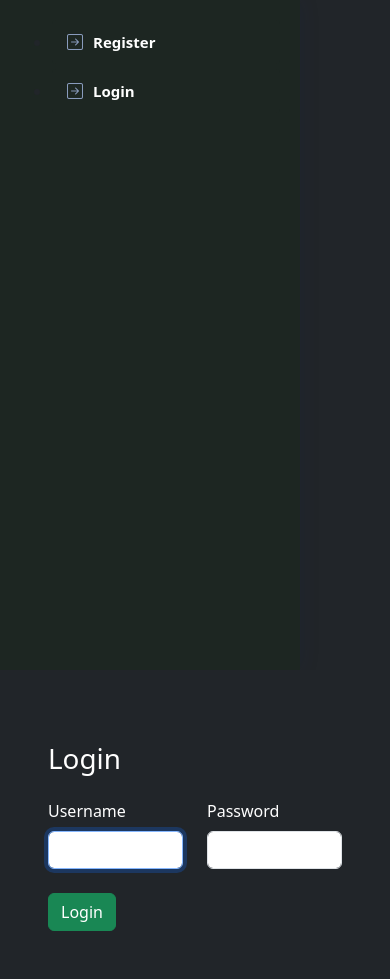
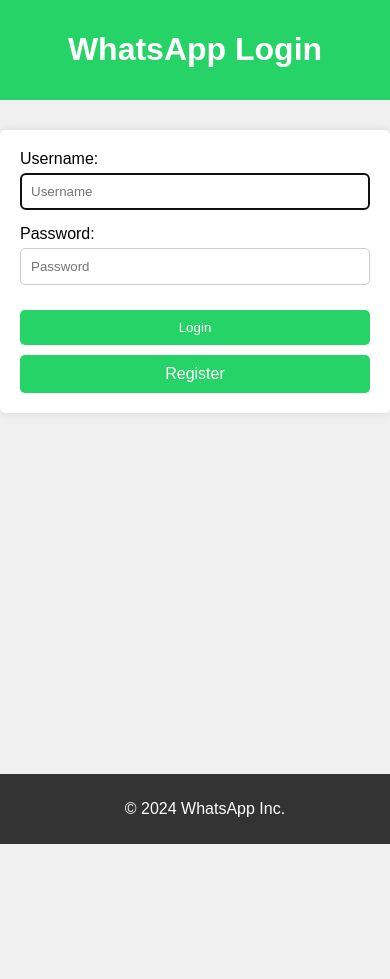
Before and after one commit to tony-cypher/whatsapp-clone, a Django app: page /users/login/ in a window 390 px wide. After the commit the page ends 844 px from the top, so only its background shows below. Run offline with Django 5.2, Linux system fonts and the light colour scheme; some libraries are stand-ins or nearby versions.

Commit message:
Updated the login form

```diff
--- /dev/null
+++ b/home/static/users/main.css
@@ -0,0 +1,73 @@
+body {
+  font-family: Arial, sans-serif;
+  background-color: #f0f0f0;
+  margin: 0;
+  padding: 0;
+}
+
+.header {
+  background-color: #25d366;
+  color: white;
+  padding: 10px;
+  text-align: center;
+}
+
+.container {
+  padding: 20px;
+  max-width: 400px;
+  margin: 30px auto;
+  background-color: white;
+  border-radius: 5px;
+  box-shadow: 0 0 10px rgba(0, 0, 0, 0.1);
+}
+
+.input-group {
+  margin-bottom: 15px;
+}
+
+.input-group label {
+  display: block;
+  margin-bottom: 5px;
+}
+
+.input-group input {
+  width: 100%;
+  padding: 10px;
+  box-sizing: border-box;
+  border: 1px solid #ccc;
+  border-radius: 5px;
+}
+
+.btn-login {
+  background-color: #25d366;
+  color: white;
+  padding: 10px;
+  border: none;
+  border-radius: 5px;
+  cursor: pointer;
+  width: 100%;
+  margin-top: 10px;
+}
+.btn-download {
+  text-decoration: none;
+  display: block;
+  text-align: center;
+  background-color: #25d366;
+  color: white;
+  padding: 10px 0;
+  border: none;
+  border-radius: 5px;
+  cursor: pointer;
+  width: 100%;
+  margin-top: 10px;
+}
+
+.footer {
+  background-color: #333;
+  color: white;
+  text-align: center;
+  padding: 10px;
+  position: fixed;
+  width: 100%;
+  bottom: 0;
+}
--- a/users/forms.py
+++ b/users/forms.py
@@ -11,7 +11,7 @@ class RegistrationForm(UserCreationForm):
         model = User
         fields = ('username', 'email', 'first_name', 'password1', 'password2')
         widgets = {
-            'username': forms.TextInput(attrs={'class':'form-control'}),
-            'email': forms.EmailInput(attrs={'class':'form-control'}),
-            'first_name': forms.TextInput(attrs={'class':'form-control'}),
+            'username': forms.TextInput(attrs={'placeholder':'Username'}),
+            'email': forms.EmailInput(attrs={'placeholder':'Email'}),
+            'first_name': forms.TextInput(attrs={'placeholder':'First Name'}),
         }
--- a/users/templates/users/login.html
+++ b/users/templates/users/login.html
@@ -1,32 +1,25 @@
-{% extends 'home/base.html' %} {% block content %}
-<div class="col p-5 bg-dark text-white">
-  <div class="container">
-    <h1 class="my-4">Login</h1>
-    <!-- FORM ERRORS -->
-    {% if form.errors %}
-    <div class="alert alert-warning my-3" role="alert">
-      <ul>
-        {% for field, errors in form.errors.items %} {% for error in errors %}
-        <li>{{ error }}</li>
-        {% endfor %} {% endfor %}
-      </ul>
+{% extends 'users/register.html' %} {% block content %}
+<div class="header">
+  <h1>WhatsApp Login</h1>
+</div>
+<div class="container">
+  <form action="" method="POST">
+    {% load widget_tweaks %} {% csrf_token %}
+    <div class="input-group">
+      <label for="phone">Username:</label>
+      {{ form.username | attr:"placeholder:Username" }}
     </div>
-    {% endif %}
+    <div class="input-group">
+      <label for="code">Password:</label>
+      {{ form.password | attr:"placeholder:Password" }}
+    </div>
+    <button class="btn-login" type="submit"">Login</button>
+    <a href=" {% url 'register' %}" class=" btn-download">Register</a>
+  </form>
 
-    <form action="" method="POST">
-      {% load widget_tweaks %} {% csrf_token %}
-      <div class="row">
-        <div class="col">
-          <label class="form-label">Username</label>
-          {{ form.username |add_class:"form-control" }}
-        </div>
-        <div class="col">
-          <label class="form-label">Password</label>
-          {{ form.password |add_class:'form-control' }}
-        </div>
-      </div>
-      <button type="submit" class="btn btn-success mt-4">Login</button>
-    </form>
-  </div>
 </div>
+<div class=" footer">
+  <p>© 2024 WhatsApp Inc.</p>
+</div>
+
 {% endblock %}
--- a/users/templates/users/register.html
+++ b/users/templates/users/register.html
@@ -1,44 +1,65 @@
-{% extends 'home/base.html' %} {% block content %}
-<div class="col p-5 bg-dark text-white">
+{% load static %}
+<!DOCTYPE html>
+<html lang="en">
+
+<head>
+  <meta charset="UTF-8">
+  <meta name="viewport" content="width=device-width, initial-scale=1.0">
+  <title>WhatsApp Login</title>
+  <link rel="stylesheet" href="{% static 'users/main.css' %}">
+</head>
+
+<body>
+  {% block content %}
+  <div class="header">
+    <h1>WhatsApp Register</h1>
+  </div>
   <div class="container">
-    <h1 class="my-4">Register</h1>
-    <!-- FORM ERRORS -->
-    {% if form.errors %}
-    <div class="alert alert-warning my-3" role="alert">
-      <ul>
-        {% for field, errors in form.errors.items %} {% for error in errors %}
-        <li>{{ error }}</li>
-        {% endfor %} {% endfor %}
-      </ul>
-    </div>
-    {% endif %}
-
     <form action="" method="POST">
       {% csrf_token %}
-      <div class="row g-3">
-        <div class="col-md-6">
-          <label class="form-label">Username</label>
-          {{ form.username }}
-        </div>
-        <div class="col-md-6">
-          <label class="form-label">Email</label>
-          {{ form.email }}
-        </div>
-        <div class="col-md-4">
-          <label class="form-label">First name</label>
-          {{ form.first_name }}
-        </div>
-        <div class="col-md-4">
-          <label class="form-label">Password</label>
-          {{ form.password1 }}
-        </div>
-        <div class="col-md-4">
-          <label class="form-label">Confirm Password</label>
-          {{ form.password2 }}
-        </div>
+      <div class="input-group">
+        <label for="phone">Username:</label>
+        {{ form.username }}
       </div>
-      <button type="submit" class="btn btn-success mt-4">Register</button>
-    </form>
+      <div class="input-group">
+        <label for="code">Email:</label>
+        {{ form.email }}
+      </div>
+      <div class="input-group">
+        <label for="code">First Name:</label>
+        {{ form.first_name }}
+      </div>
+      <div class="input-group">
+        <label for="code">Password:</label>
+        {{ form.password1 }}
+      </div>
+      <div class="input-group">
+        <label for="code">Confirm Password:</label>
+        {{ form.password2 }}
+      </div>
+      <button class="btn-login" type="submit"">Register</button>
+  </form>
+
+</div>
+<div class=" footer">
+        <p>© 2024 WhatsApp Inc.</p>
   </div>
-</div>
-{% endblock %}
+  {% endblock %}
+</body>
+
+</html>
+
+
+
+
+
+<!-- FORM ERRORS -->
+<!-- {% if form.errors %}
+    <div class=" alert alert-warning my-3" role="alert">
+        <ul>
+          {% for field, errors in form.errors.items %} {% for error in errors %}
+          <li>{{ error }}</li>
+          {% endfor %} {% endfor %}
+        </ul>
+  </div>
+  {% endif %} -->
```
Also changed, not shown: db.sqlite3.
